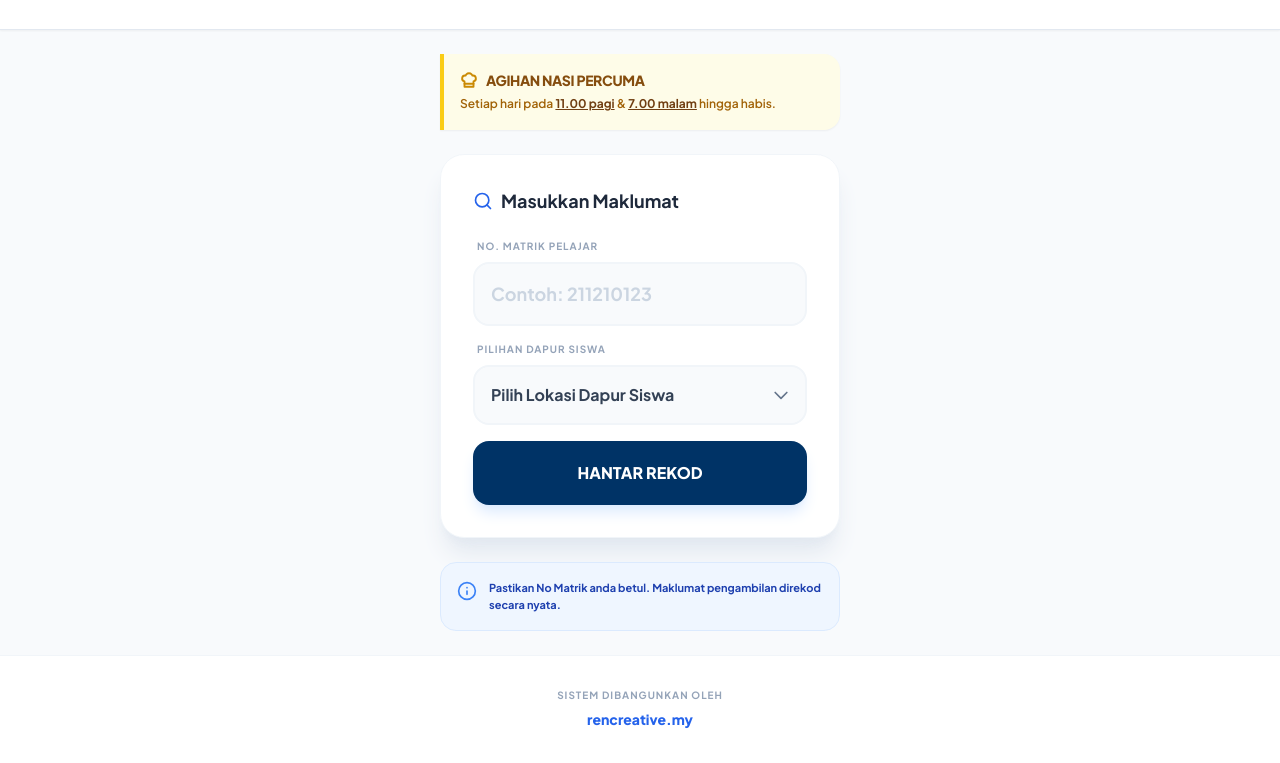
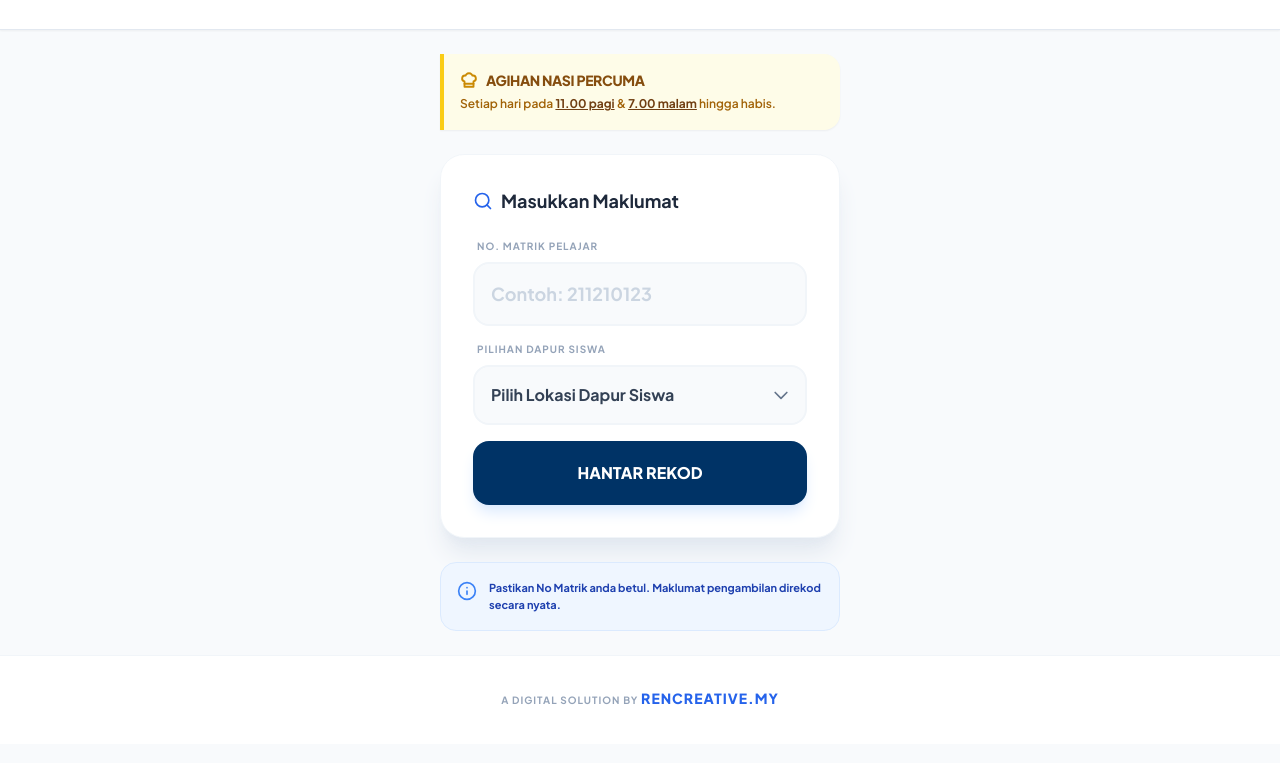
Before and after one commit to alleefjalil/nasifree, a plain HTML site: page index.html in a window 1280 px wide. Shown: the part 276-1039 px from the top of the page. Drawn offline with nearby package versions, Linux system fonts and the light colour scheme.

Commit message:
Update index.html

```diff
--- a/index.html
+++ b/index.html
@@ -239,9 +239,8 @@
     <!-- Kaki Laman (Footer) -->
     <footer class="p-8 text-center border-t border-slate-100 bg-white">
         <p class="text-slate-400 text-[10px] font-bold uppercase tracking-widest mb-1">
-            Sistem dibangunkan oleh
-        </p>
-        <a
+            A Digital Solution by
+                <a
             href="https://rencreative.my/"
             target="_blank"
             rel="noopener noreferrer"
@@ -249,6 +248,7 @@
         >
             rencreative.my
         </a>
+            </p>
     </footer>
 
     <script>
```
